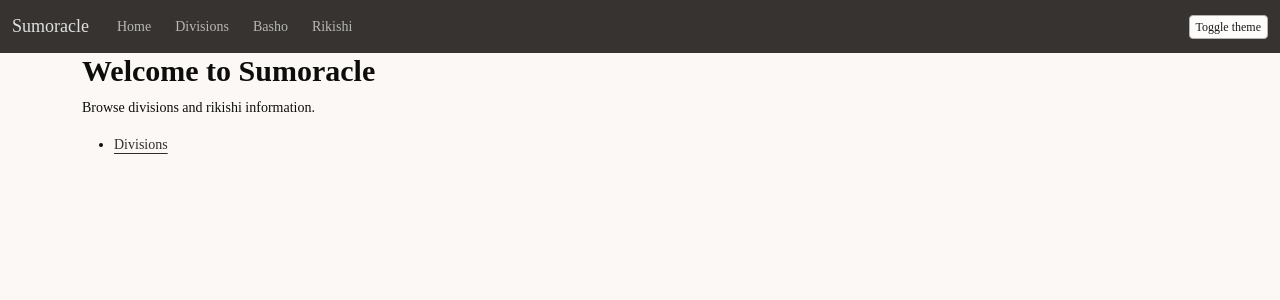
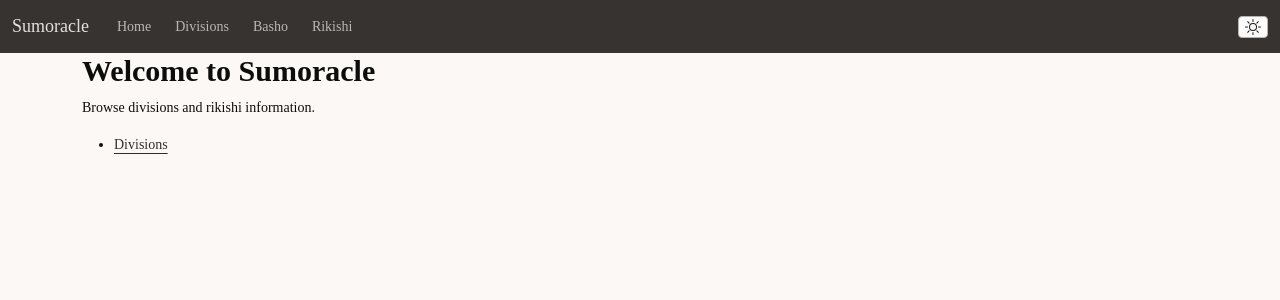
Before and after one commit to croquant/sumoracle, a Django app: template templates/index.html in a window 1280 px wide. Shown: the top 300 px of the page. Run offline with Django 5.2, Linux system fonts and the light colour scheme; the template is opened without the code that fills it, so the values that code supplies are empty; some libraries are stand-ins or nearby versions.

Commit message:
Update theme toggle to use sun/moon icons

```diff
--- a/templates/base.html
+++ b/templates/base.html
@@ -8,6 +8,10 @@
     <link rel="stylesheet" href="{% static 'css/halfmoon.elegant.css' %}">
     <script src="{% static 'js/bootstrap.bundle.min.js' %}"></script>
     <script src="{% static 'js/htmx.min.js' %}"></script>
+    <style>
+        #theme-toggle svg { transition: transform 0.3s; }
+        #theme-toggle.flip svg { transform: rotateY(180deg); }
+    </style>
     {% block extra_head %}{% endblock %}
 </head>
 <body class="with-custom-webkit-scrollbars">
@@ -32,7 +36,14 @@
                         <a class="nav-link" href="{% url 'rikishi-list' %}">Rikishi</a>
                     </li>
                 </ul>
-                <button class="btn btn-sm btn-secondary" id="theme-toggle" type="button">Toggle theme</button>
+                <button class="btn btn-sm btn-secondary d-flex align-items-center" id="theme-toggle" type="button" aria-label="Toggle theme">
+                    <svg id="icon-sun" xmlns="http://www.w3.org/2000/svg" width="16" height="16" fill="currentColor" class="bi bi-sun" viewBox="0 0 16 16">
+                        <path d="M8 11a3 3 0 1 1 0-6 3 3 0 0 1 0 6m0 1a4 4 0 1 0 0-8 4 4 0 0 0 0 8M8 0a.5.5 0 0 1 .5.5v2a.5.5 0 0 1-1 0v-2A.5.5 0 0 1 8 0m0 13a.5.5 0 0 1 .5.5v2a.5.5 0 0 1-1 0v-2A.5.5 0 0 1 8 13m8-5a.5.5 0 0 1-.5.5h-2a.5.5 0 0 1 0-1h2a.5.5 0 0 1 .5.5M3 8a.5.5 0 0 1-.5.5h-2a.5.5 0 0 1 0-1h2A.5.5 0 0 1 3 8m10.657-5.657a.5.5 0 0 1 0 .707l-1.414 1.415a.5.5 0 1 1-.707-.708l1.414-1.414a.5.5 0 0 1 .707 0m-9.193 9.193a.5.5 0 0 1 0 .707L3.05 13.657a.5.5 0 0 1-.707-.707l1.414-1.414a.5.5 0 0 1 .707 0m9.193 2.121a.5.5 0 0 1-.707 0l-1.414-1.414a.5.5 0 0 1 .707-.707l1.414 1.414a.5.5 0 0 1 0 .707M4.464 4.465a.5.5 0 0 1-.707 0L2.343 3.05a.5.5 0 1 1 .707-.707l1.414 1.414a.5.5 0 0 1 0 .708" />
+                    </svg>
+                    <svg id="icon-moon" xmlns="http://www.w3.org/2000/svg" width="16" height="16" fill="currentColor" class="bi bi-moon d-none" viewBox="0 0 16 16">
+                        <path d="M6 .278a.77.77 0 0 1 .08.858 7.2 7.2 0 0 0-.878 3.46c0 4.021 3.278 7.277 7.318 7.277q.792-.001 1.533-.16a.79.79 0 0 1 .81.316.73.73 0 0 1-.031.893A8.35 8.35 0 0 1 8.344 16C3.734 16 0 12.286 0 7.71 0 4.266 2.114 1.312 5.124.06A.75.75 0 0 1 6 .278M4.858 1.311A7.27 7.27 0 0 0 1.025 7.71c0 4.02 3.279 7.276 7.319 7.276a7.32 7.32 0 0 0 5.205-2.162q-.506.063-1.029.063c-4.61 0-8.343-3.714-8.343-8.29 0-1.167.242-2.278.681-3.286" />
+                    </svg>
+                </button>
             </div>
         </div>
     </nav>
@@ -53,10 +64,22 @@
         }
 
         const toggleButton = document.getElementById("theme-toggle");
+        const iconSun = document.getElementById("icon-sun");
+        const iconMoon = document.getElementById("icon-moon");
+
+        function updateIcon() {
+            iconSun.classList.toggle("d-none", html.dataset.bsTheme !== "light");
+            iconMoon.classList.toggle("d-none", html.dataset.bsTheme !== "dark");
+        }
+
+        updateIcon();
+
         toggleButton.addEventListener("click", () => {
             const mode = html.dataset.bsTheme === "dark" ? "light" : "dark";
             html.dataset.bsTheme = mode;
             localStorage.setItem("theme", mode);
+            toggleButton.classList.toggle("flip");
+            updateIcon();
         });
     </script>
 </body>
```
